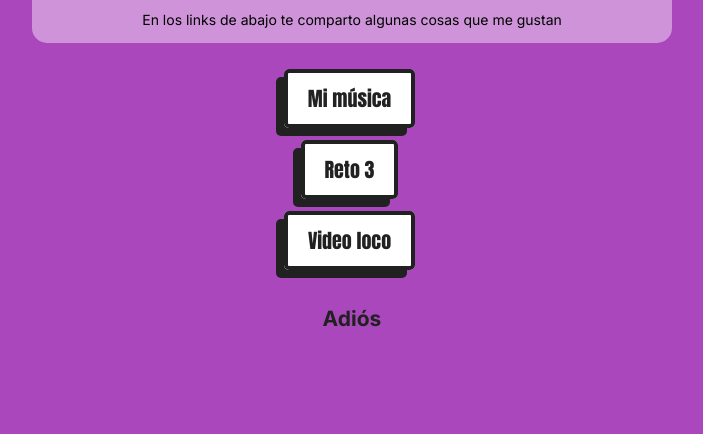
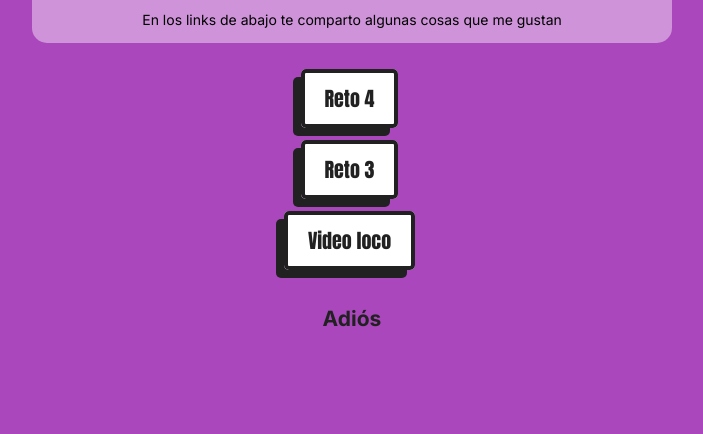
Before and after one commit to luanapedia/luanapedia.github.io, a plain HTML site: page index.html in a window 1280 px wide. Shown: the part 366-800 px from the top of the page, without its empty margins (288-991 px from the left). Drawn offline with Linux system fonts and the light colour scheme.

Commit message:
commit con reto 4

```diff
--- a/index.html
+++ b/index.html
@@ -52,7 +52,7 @@
         </div>
         <div>
             <ul>
-                <li><a href="https://open.spotify.com/user/lula0407" class="btn">Mi música</a></li>
+                <li><a href="https://juegorandom.github.io" class="btn">Reto 4</a></li>
                 <li><a href="https://luanavateff.github.io/" class="btn">Reto 3</a></li>
                 <li><a href="https://www.youtube.com/watch?v=EmnSm_d2ll4" class="btn">Video loco</a></li>
             </ul>
```
